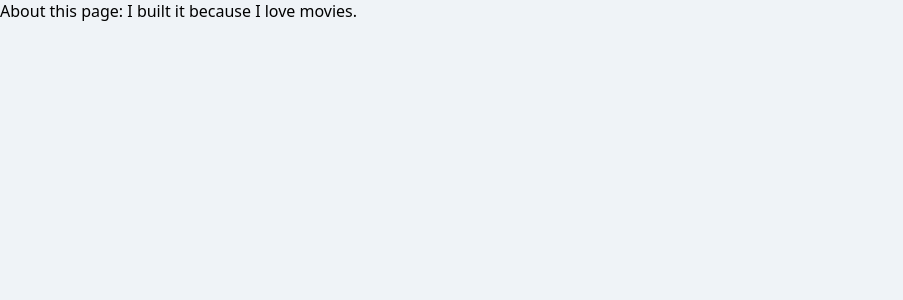
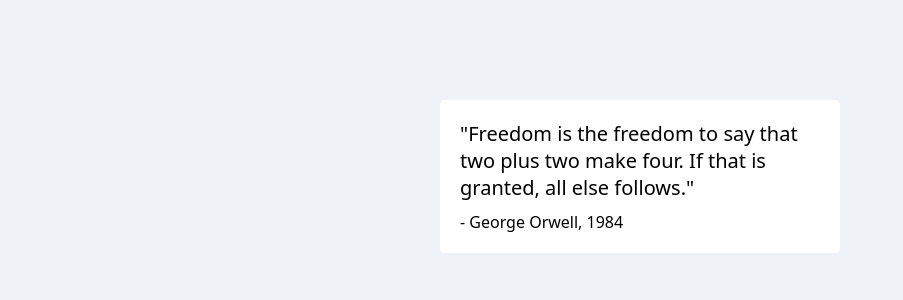
Before and after one commit to jmjy1115/clone1-movie-app-2023, a React (Create React App) app: page /#/about in a window 1280 px wide. Shown: the top 300 px of the page, without its empty margins (0-903 px from the left). Built offline with nearby package versions, Linux system fonts and the light colour scheme.

Commit message:
08-2 About 컴포넌트 수정 및  CSS 적용

```diff
--- /dev/null
+++ b/src/routes/About.css
@@ -0,0 +1,23 @@
+.about__container {
+  box-shadow:
+    0 13px 27px -5px rgba(50, 50, 93, 0.25),
+    0, 8px 16px -8px rgba(0, 0, 0, 0.3),
+    0 -6px 16px -6px rgba(0, 0, 0, 0.025);
+  padding: 20px;
+  border-radius: 5px;
+  background-color: white;
+  margin: 0 auto;
+  margin-top: 100px;
+  width: 100%;
+  max-width: 400px;
+  font-weight: 300;
+}
+
+.about__container span:first-child {
+  font-size: 20px;
+}
+
+.about__container span:last-child {
+  display: block;
+  margin-top: 10px;
+}
--- a/src/routes/About.js
+++ b/src/routes/About.js
@@ -1,7 +1,16 @@
 import React from "react";
+import './About.css';
 
 function About() {
-  return <span>About this page: I built it because I love movies.</span>;
+  return (
+    <div className="about__container">
+      <span>
+        "Freedom is the freedom to say that two plus two make four.
+         If that is granted, all else follows."
+      </span>
+      <span>- George Orwell, 1984</span>
+    </div>
+  );
 }
 
 export default About;
```
